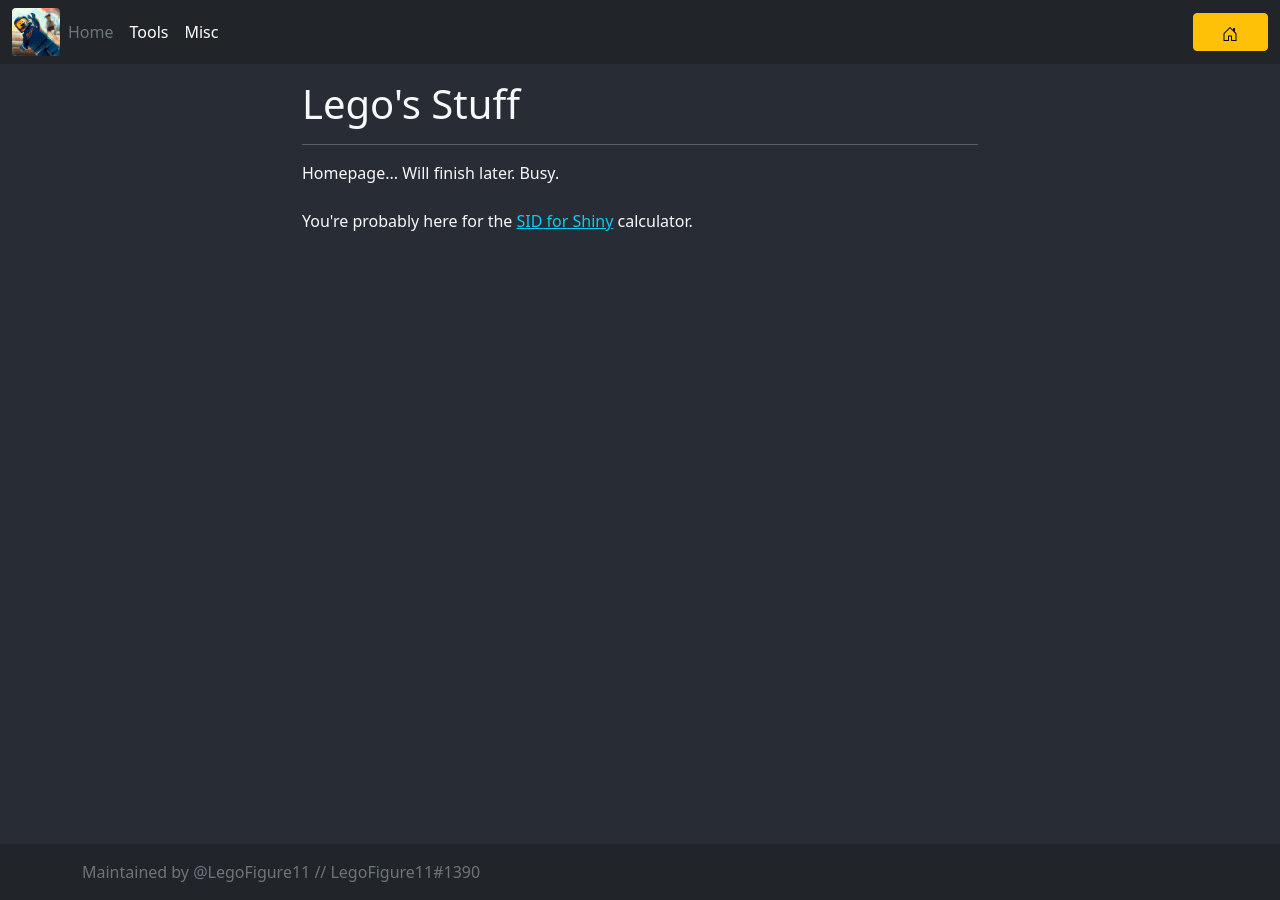
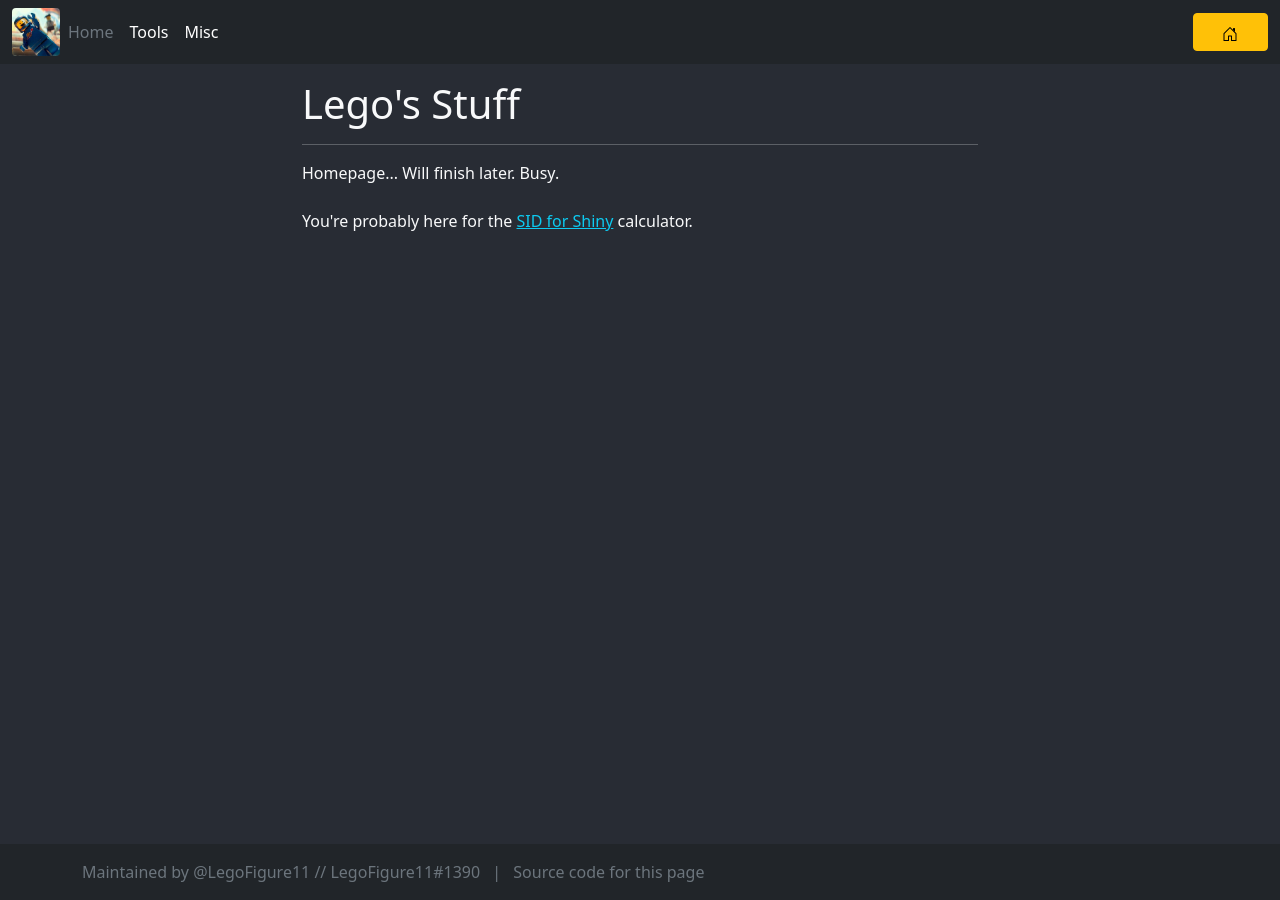
Before and after one commit to LegoFigure11/legofigure11.github.io, a Jekyll site: the page built from index.html, in a window 1280 px wide. Built offline with Jekyll 4.4.1, drawn with Linux system fonts in a browser that asks for light colours.

Commit message:
Improve footer

```diff
--- a/_includes/footer.html
+++ b/_includes/footer.html
@@ -4,8 +4,20 @@
 
 <footer class="footer mt-auto py-3 bg-dark">
   <div class="container">
-    <span class="text-muted">
-      Maintained by @LegoFigure11 // LegoFigure11#1390
-    </span>
+    <ul class="list-inline mb-0">
+      <li class="list-inline-item text-muted">
+        Maintained by @LegoFigure11 // LegoFigure11#1390
+      </li>
+      <li class="list-inline-item text-muted">
+        |
+      </li>
+      <li class="list-inline-item text-muted">
+        <a id="source" class="text-muted text-decoration-none" href="https://github.com/LegoFigure11/legofigure11.github.io" target="_blank">Source code for this page</a>
+      </li>
+    </ul>
   </div>
 </footer>
+
+<script>
+  $("#source").prop("href", "https://github.com/LegoFigure11/legofigure11.github.io/tree/master" + window.location.pathname + "index.html");
+</script>
```
Also changed, not shown: _includes/scroll-indicator/footer.html (+15 -3 lines).
